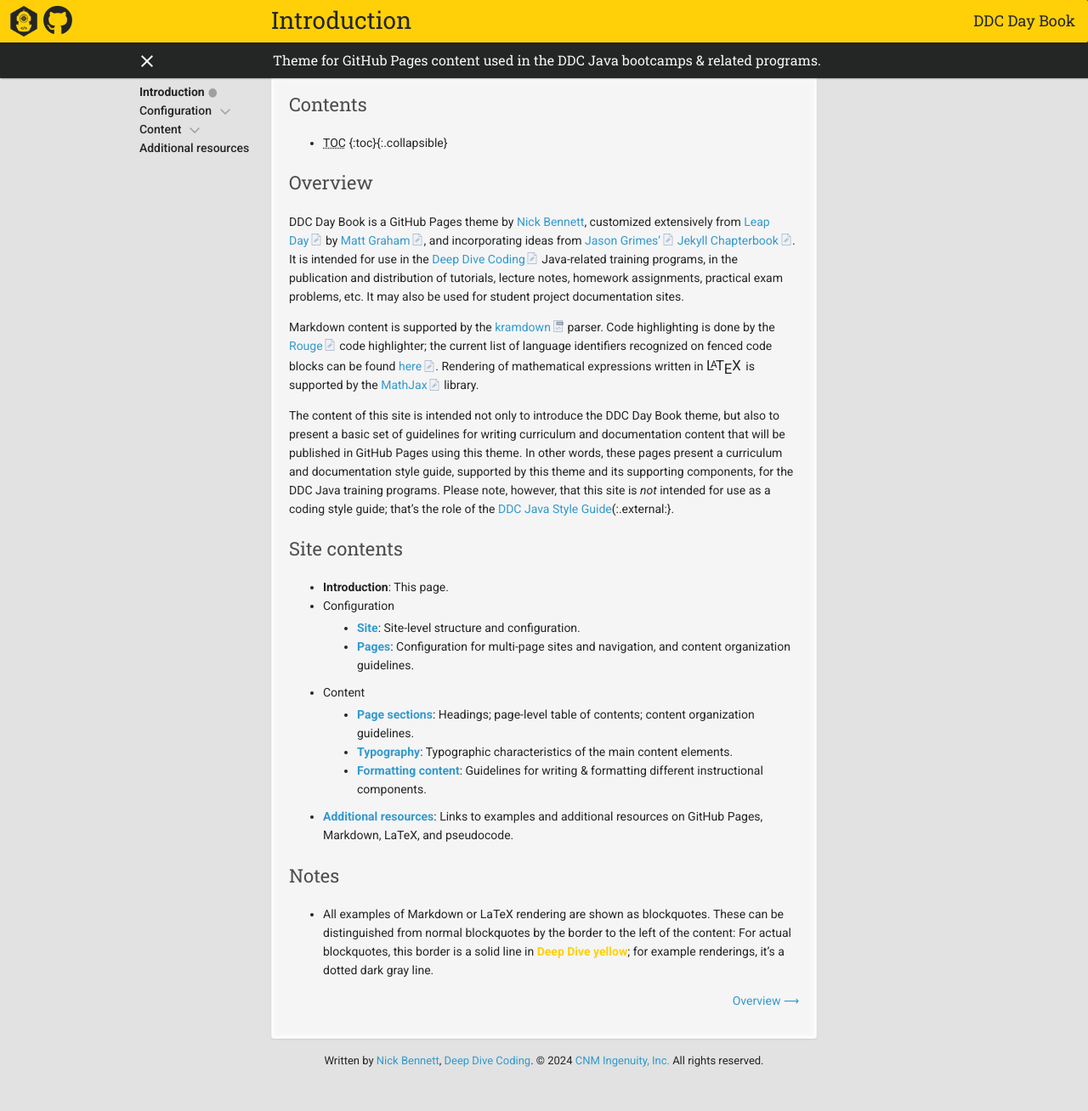
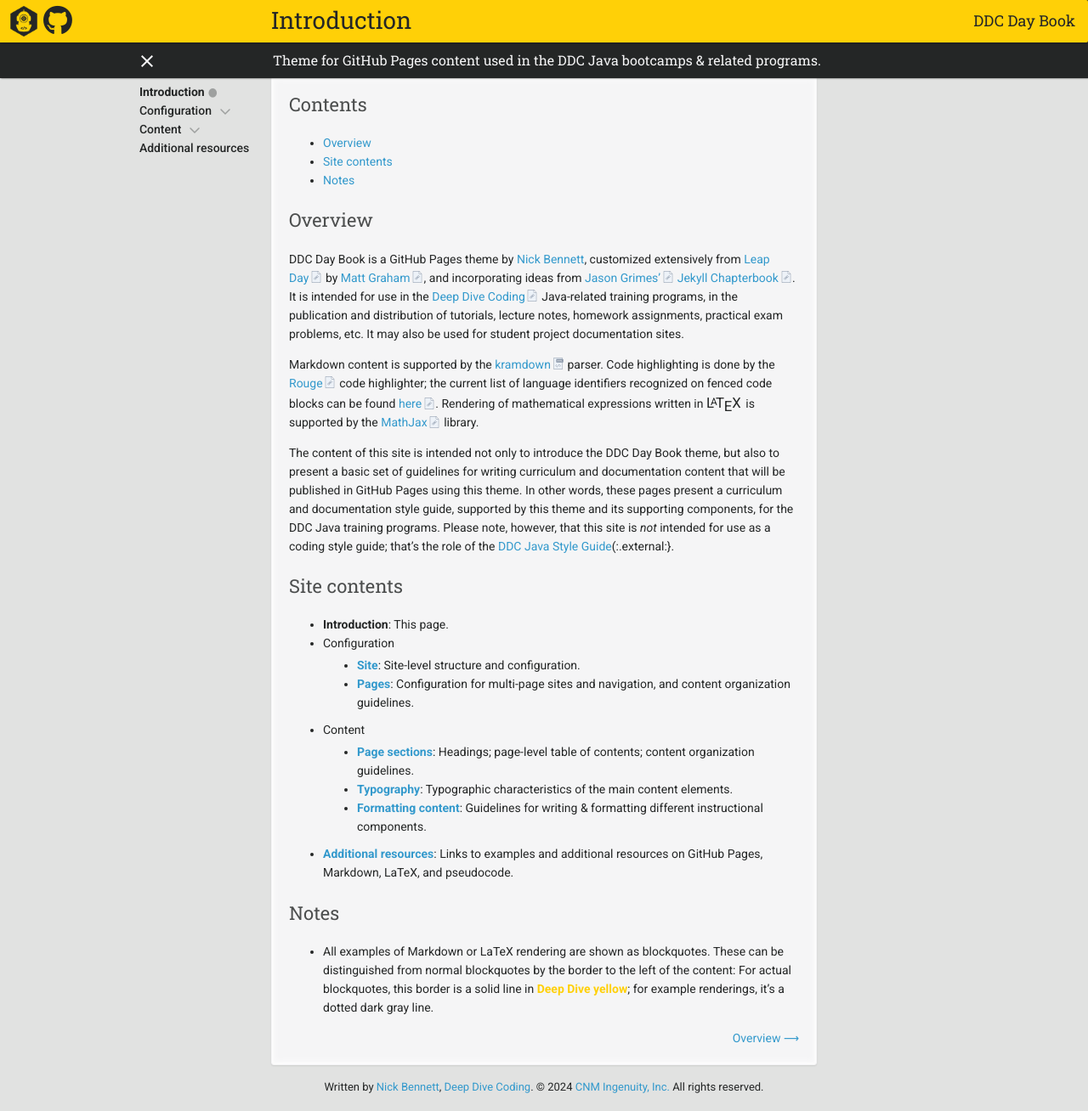
Before and after one commit to ddc-java/ddc-day-book, a Jekyll site: the page built from index.md, in a window 1280 px wide and 1308 px high. Shown: the whole window at 85% size. Built offline with Jekyll 4.4.1, drawn with Linux system fonts in a browser that asks for light colours; nearby versions of some CDN libraries; our own code applies the rules of GitHub Pages for plain Markdown files; formulas are drawn with MathJax 3.

Commit message:
Set up collapsing contents 3

```diff
--- a/index.md
+++ b/index.md
@@ -9,8 +9,9 @@
 ## Contents
 {:.no_toc.collapser}
 
+{:.collapsible}
 * TOC
-{:toc}{:.collapsible}
+{:toc}
 
 ## Overview
 
```
